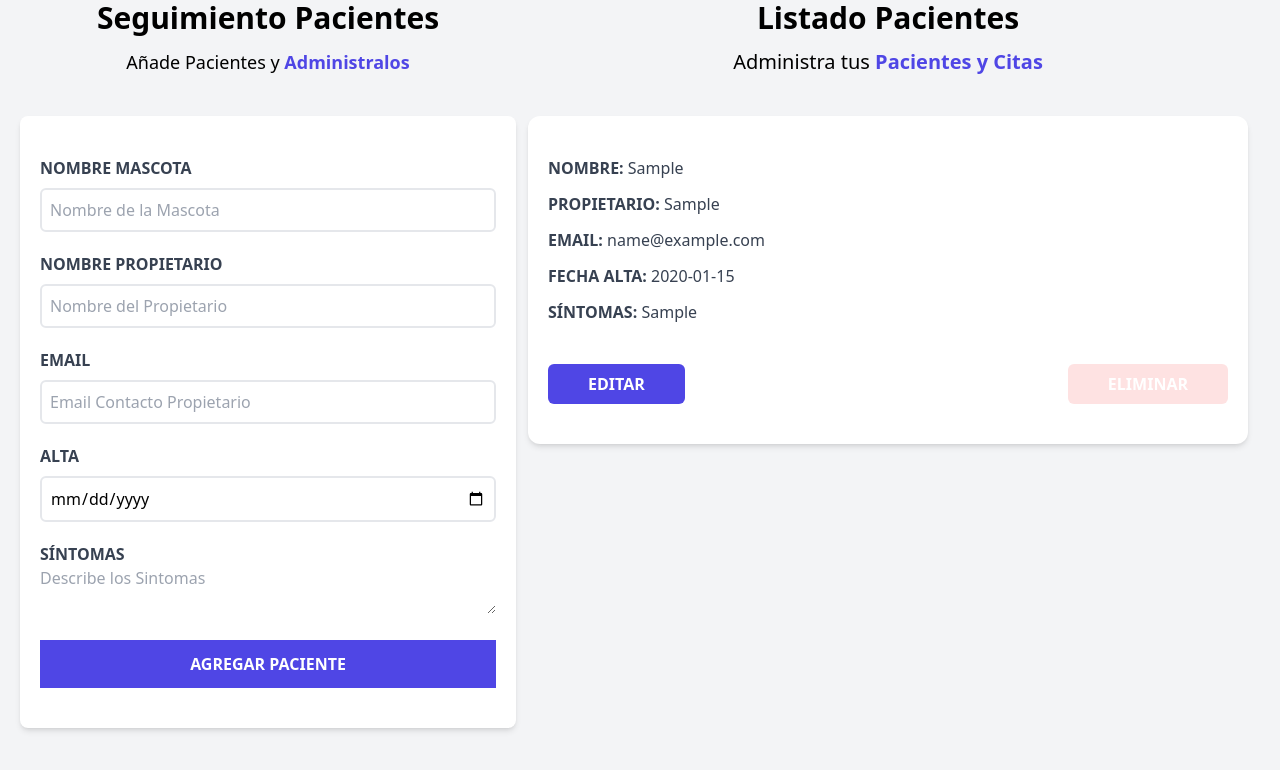
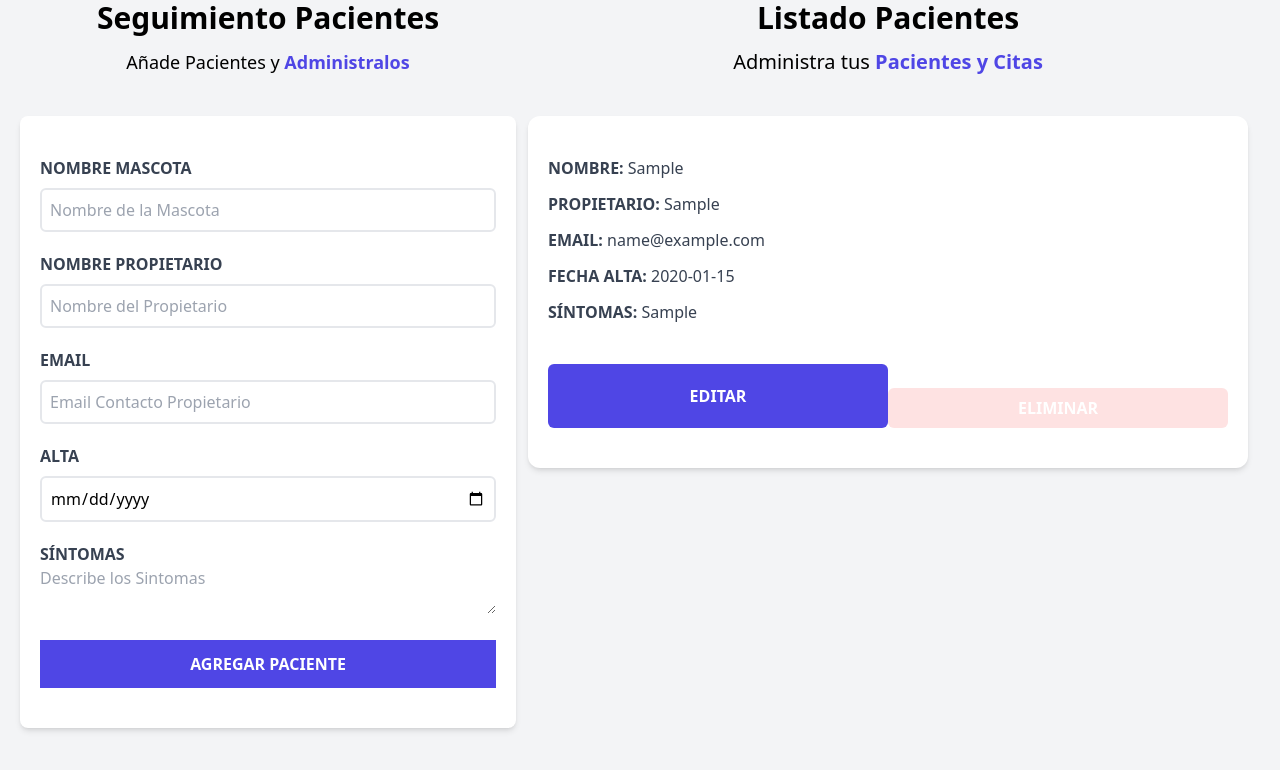
Before and after one commit to PedroSilva2612/citas-react, a React (Vite) app: page / in a window 1280 px wide. Both pictures are taken after typing "Sample", "Sample", "name@example.com", "2020-01-15", "Sample" into the empty fields and a click on the input "Agregar Paciente". Shown: the part 224-994 px from the top of the page. Built offline with nearby package versions, Linux system fonts and the light colour scheme.

Commit message:
Update Paciente.jsx

```diff
--- a/src/components/Paciente.jsx
+++ b/src/components/Paciente.jsx
@@ -23,9 +23,9 @@ const Paciente = ({paciente, setPaciente, eliminarPaciente}) => {
         <p className="font-bold mb-3 text-gray-700 uppercase">Síntomas: {''}<span className="font-normal normal-case">{sintomas}</span></p>
 
         <div className="block lg:flex lg:justify-between mt-10">
-          <button type="button" className="py-2 px-10 bg-indigo-600 hover:bg-indigo-700 text-white font-bold uppercase rounded-md" onClick={() => setPaciente(paciente)}>Editar</button>
+          <button type="button" className="py-2 px-10 bg-indigo-600 hover:bg-indigo-700 text-white font-bold uppercase rounded-md w-full" onClick={() => setPaciente(paciente)}>Editar</button>
 
-          <button onClick={handleEliminar} type="button" className="py-2 px-10 bg-red-100 hover:bg-red-700 text-white font-bold uppercase rounded-md">Eliminar</button>
+          <button onClick={handleEliminar} type="button" className="py-2 px-10 bg-red-100 hover:bg-red-700 text-white font-bold uppercase rounded-md mt-6 w-full">Eliminar</button>
 
         </div>
     </div>
```
